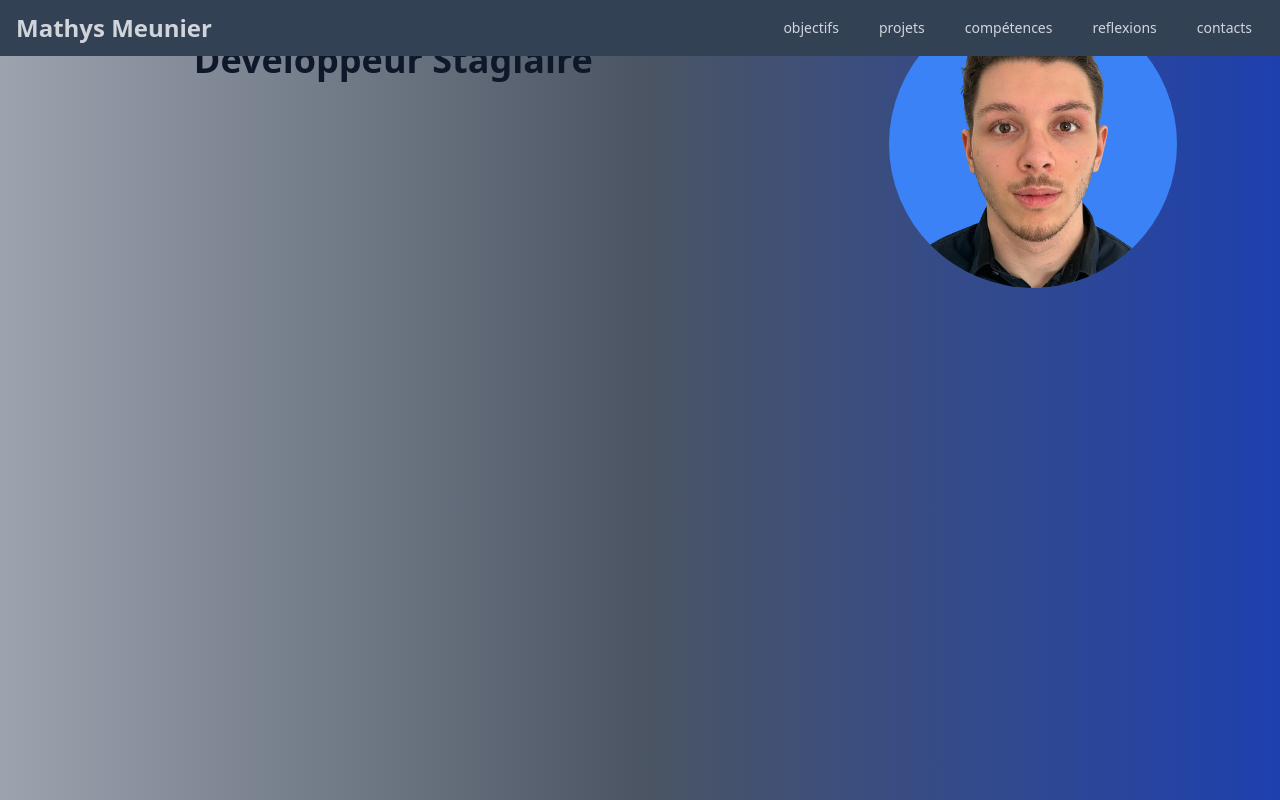
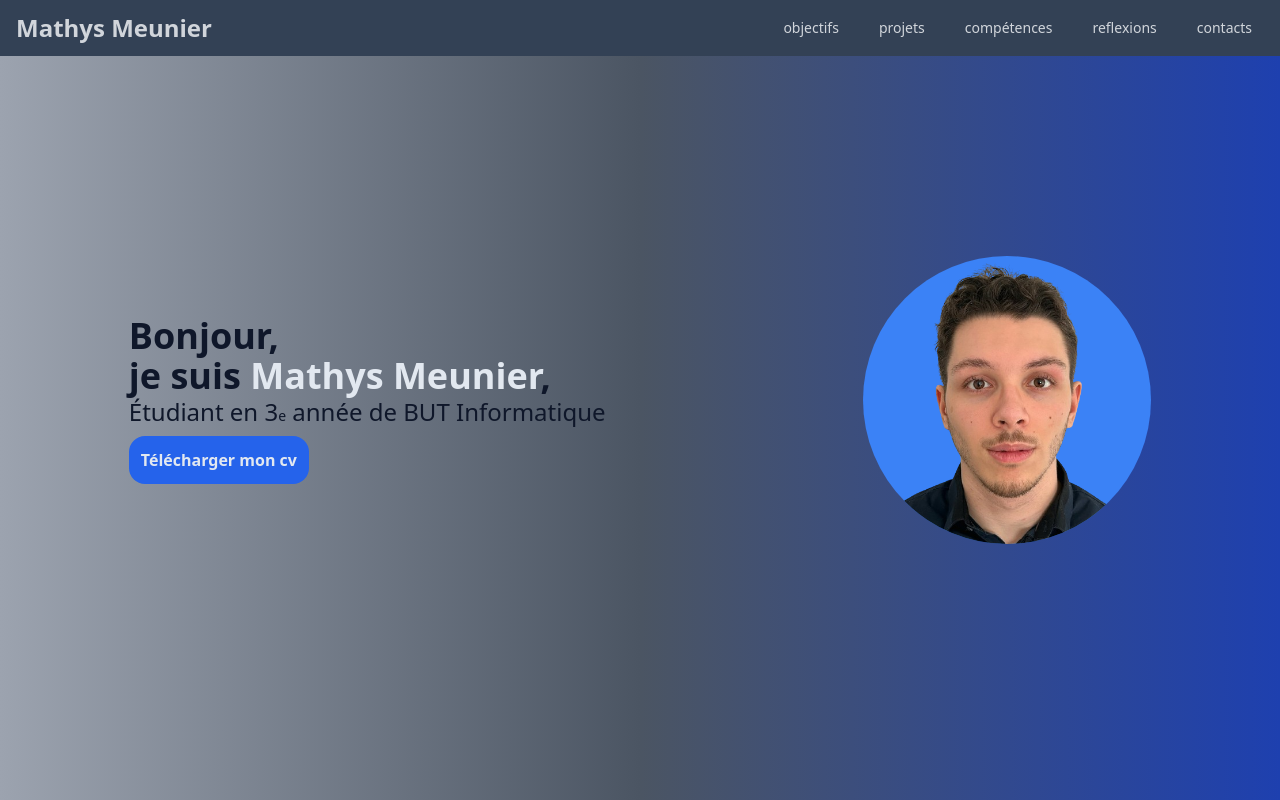
Before and after one commit to Thysma23/Portfolio, a React (Create React App) app: page / in a window 1280 px wide. Built offline with nearby package versions, Linux system fonts and the light colour scheme.

Commit message:
finalisation de la page Home

```diff
--- /dev/null
+++ b/src/components/Buttons/BlueRoundButton.tsx
@@ -0,0 +1,11 @@
+import { ButtonHTMLAttributes } from "react"
+
+export default function BlueRoundButton(props: ButtonHTMLAttributes<HTMLButtonElement>) {
+    return (
+        <a href={require("../../assets/cv/CvStageDevWebMeunierMathys.pdf")} download="CvMeunierMathys" target="_blank">
+            <button {...props} className={(props.className || "") + " bg-blue-600 text-slate-200 rounded-2xl p-3 font-bold"}>
+                {props.children}
+            </button>
+        </a>
+    )
+}
--- a/src/pages/Home/HomeIndex.tsx
+++ b/src/pages/Home/HomeIndex.tsx
@@ -2,7 +2,7 @@ import ProfilPicture from "./ProfilPicture";
 import Welcome from "./Welcome";
 
 export default function HomeIndex() {
-    return <main className="bg-gradient-to-r from-gray-400 via-gray-600 to-blue-800 h-screen flex justify-around">
+    return <main className="bg-gradient-to-r from-gray-400 via-gray-600 to-blue-800 h-screen flex justify-around align-middle">
         <Welcome />
         <ProfilPicture />
     </main>
--- a/src/pages/Home/ProfilPicture.tsx
+++ b/src/pages/Home/ProfilPicture.tsx
@@ -1,11 +1,11 @@
 export default function ProfilPicture() {
 
     return (
-        <div className="bg-blue-500 p-8 rounded-full h-72 w-72 overflow-hidden flex justify-center">
+        <div className="bg-blue-500 p-8 rounded-full h-72 w-72 overflow-hidden flex justify-center my-auto">
             <img
                 className="max-h-80 max-w-80 w-72 h-72 -mt-7"
                 src={require("../../assets/images/profil_picture.png")}
-                alt="Photo de la tếte de Mathys Meunier"
+                alt="tếte de Mathys Meunier"
             />
         </div>
     )
--- a/src/pages/Home/Welcome.tsx
+++ b/src/pages/Home/Welcome.tsx
@@ -1,12 +1,18 @@
+import BlueRoundButton from "../../components/Buttons/BlueRoundButton";
+
 export default function Welcome() {
     return (
-        <div className="text-4xl font-bold text-slate-900 text-center">
-            <p>
-                Bonjour, je suis <span className="text-slate-200">Mathys Meunier</span>,
+        <div className=" text-slate-900 my-auto">
+            <p className="text-4xl font-bold">
+                Bonjour,
             </p>
-            <p>
-                Développeur Stagiaire
+            <p className="text-4xl font-bold">
+                je suis <span className="text-slate-200">Mathys Meunier</span>,
             </p>
+            <p className="text-2xl font-medium">
+                Étudiant en 3<span className="text-sm leading-3">e</span> année de BUT Informatique
+            </p>
+            <BlueRoundButton className="mt-2">Télécharger mon cv</BlueRoundButton>
         </div>
     )
 }
```
